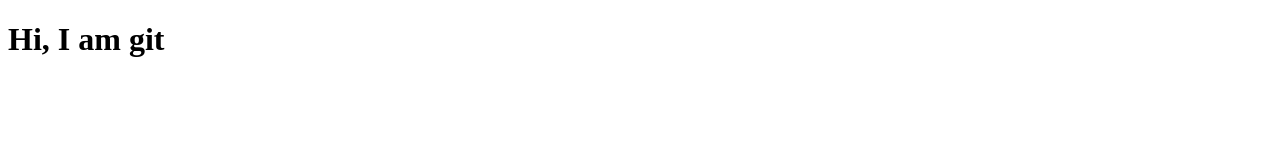
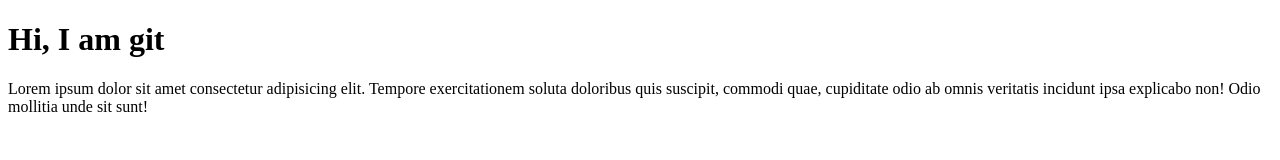
Before and after one commit to NantTheintNadiSoe/Project, a plain HTML site: page index.html in a window 1280 px wide. Drawn offline with Linux system fonts and the light colour scheme.

Commit message:
second commit

```diff
--- a/index.html
+++ b/index.html
@@ -7,5 +7,11 @@
   </head>
   <body>
     <h1>Hi, I am git</h1>
+    <p>
+      Lorem ipsum dolor sit amet consectetur adipisicing elit. Tempore
+      exercitationem soluta doloribus quis suscipit, commodi quae, cupiditate
+      odio ab omnis veritatis incidunt ipsa explicabo non! Odio mollitia unde
+      sit sunt!
+    </p>
   </body>
 </html>
```
